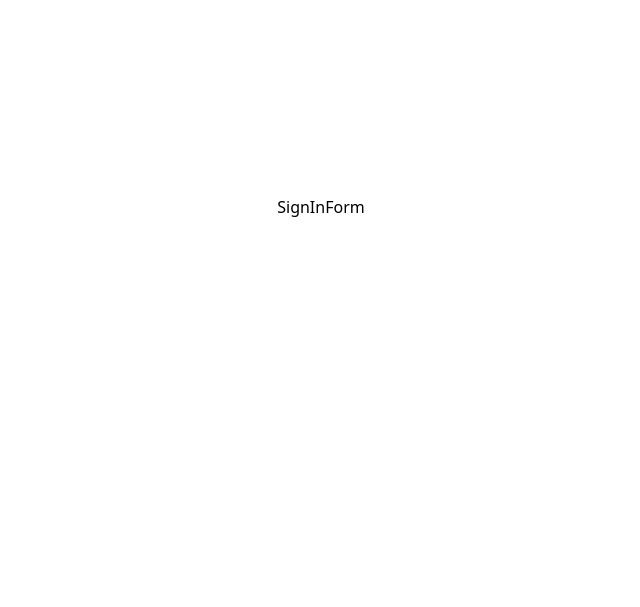
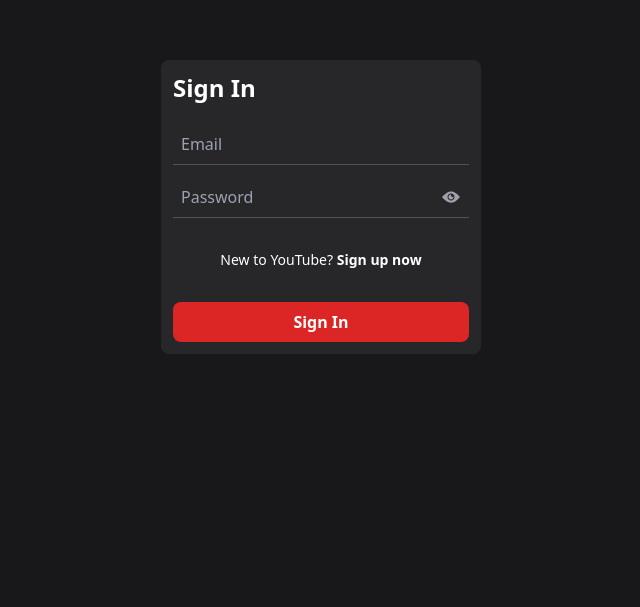
Before and after one commit to gopeshvasudev/youtubegg, a React (Create React App) app: page /login in a window 1280 px wide. Shown: the part 193-800 px from the top of the page, without its empty margins (319-959 px from the left). Built offline with nearby package versions, Linux system fonts and the light colour scheme.

Commit message:
Login page added

```diff
--- a/package.json
+++ b/package.json
@@ -11,6 +11,7 @@
     "firebase": "^11.0.2",
     "react": "^18.3.1",
     "react-dom": "^18.3.1",
+    "react-hook-form": "^7.53.2",
     "react-icons": "^5.3.0",
     "react-redux": "^9.1.2",
     "react-router-dom": "^6.28.0",
--- a/src/App.js
+++ b/src/App.js
@@ -2,10 +2,10 @@
 import { Outlet } from "react-router-dom";
 
 const App = () => {
-  return (
+  return window.location.pathname === "/login" ? (
+    <Outlet />
+  ) : (
     <>
-      {window.location.pathname === "/login" && <Outlet />}
-
       <Header />
       <main className="main w-full h-[90vh] bg-zinc-900 text-white flex">
         <aside className="sidebar w-[15%] h-full"></aside>
--- a/src/components/SignInForm.js
+++ b/src/components/SignInForm.js
@@ -1,7 +1,82 @@
 import React from "react";
+import { useDispatch, useSelector } from "react-redux";
+import { setIsLoginForm, setPasswordVisible } from "../store/reducers/appSlice";
+import { useForm } from "react-hook-form";
+import { IoIosEye, IoIosEyeOff } from "react-icons/io";
 
 const SignInForm = () => {
-  return <div>SignInForm</div>;
+  const dispatch = useDispatch();
+  const isPasswordVisible = useSelector((store) => store.app.isPasswordVisible);
+  const {
+    register,
+    handleSubmit,
+    formState: { errors },
+  } = useForm();
+
+  const isLoginFormHandler = () => {
+    dispatch(setIsLoginForm());
+  };
+
+  const passwordVisibleHandler = () => {
+    dispatch(setPasswordVisible());
+  };
+
+  const submitHandler = (data) => {
+    console.log(data);
+  };
+
+  return (
+    <div>
+      <form
+        onSubmit={handleSubmit(submitHandler)}
+        className="flex flex-col bg-zinc-800 w-80 p-3 gap-3 rounded-lg"
+      >
+        <h1 className="text-2xl font-black mb-2">Sign In</h1>
+
+        <input
+          className="w-full p-2 bg-transparent outline-none border-b border-zinc-600 focus:border-white"
+          type="email"
+          placeholder="Email"
+          {...register("email", { required: true })}
+        />
+
+        {errors.email && (
+          <p className="text-sm text-red-500">Email is Required</p>
+        )}
+
+        <div className="password-field w-full flex items-center border-b border-zinc-600 focus:border-white pr-2">
+          <input
+            className="w-full p-2 bg-transparent outline-none"
+            type={isPasswordVisible ? "text" : "password"}
+            placeholder="Password"
+            {...register("password", { required: true })}
+          />
+
+          <span
+            onClick={passwordVisibleHandler}
+            className="text-xl text-zinc-400 cursor-pointer"
+          >
+            {!isPasswordVisible ? <IoIosEye /> : <IoIosEyeOff />}
+          </span>
+        </div>
+
+        {errors.password && (
+          <p className="text-sm text-red-500">Password is Required</p>
+        )}
+
+        <p
+          onClick={isLoginFormHandler}
+          className="cursor-pointer text-sm my-5 text-center"
+        >
+          New to YouTube? <span className="font-bold">Sign up now</span>
+        </p>
+
+        <button type="submit" className="bg-red-600 py-2 rounded-lg font-bold">
+          Sign In
+        </button>
+      </form>
+    </div>
+  );
 };
 
 export default SignInForm;
--- a/src/components/SignUpForm.js
+++ b/src/components/SignUpForm.js
@@ -1,9 +1,97 @@
-import React from 'react'
+import React from "react";
+import { useDispatch, useSelector } from "react-redux";
+import { setIsLoginForm, setPasswordVisible } from "../store/reducers/appSlice";
+import { useForm } from "react-hook-form";
+import { IoIosEye, IoIosEyeOff } from "react-icons/io";
 
 const SignUpForm = () => {
+  const dispatch = useDispatch();
+  const isPasswordVisible = useSelector((store) => store.app.isPasswordVisible);
+  const {
+    register,
+    handleSubmit,
+    formState: { errors },
+  } = useForm();
+
+  const isLoginFormHandler = () => {
+    dispatch(setIsLoginForm());
+  };
+
+  const passwordVisibleHandler = () => {
+    dispatch(setPasswordVisible());
+  };
+
+  const submitHandler = (data) => {
+    console.log(data);
+  };
+
   return (
-    <div>SignUpForm</div>
-  )
-}
+    <div>
+      <form
+        onSubmit={handleSubmit(submitHandler)}
+        className="flex flex-col bg-zinc-800 w-80 p-3 gap-3 rounded-lg"
+      >
+        <h1 className="text-2xl font-black mb-2">Sign Up</h1>
 
-export default SignUpForm
+        <input
+          autoComplete="off"
+          className="w-full p-2 bg-transparent outline-none border-b border-zinc-600 focus:border-white"
+          type="text"
+          placeholder="Fullname"
+          {...register("fullname", { required: true })}
+        />
+
+        {errors.fullname && (
+          <p className="text-sm text-red-500">Fullname is Required</p>
+        )}
+
+        <input
+          autoComplete="off"
+          className="w-full p-2 bg-transparent outline-none border-b border-zinc-600 focus:border-white"
+          type="email"
+          placeholder="Email"
+          {...register("email", { required: true })}
+        />
+
+        {errors.email && (
+          <p className="text-sm text-red-500">Email is Required</p>
+        )}
+
+        <div className="password-field w-full flex items-center border-b border-zinc-600 focus:border-white pr-2">
+          <input
+            autoComplete="off"
+            className="w-full p-2 bg-transparent outline-none"
+            type={isPasswordVisible ? "text" : "password"}
+            placeholder="Password"
+            {...register("password", { required: true })}
+          />
+
+          <span
+            onClick={passwordVisibleHandler}
+            className="text-xl text-zinc-400 cursor-pointer"
+          >
+            {!isPasswordVisible ? <IoIosEye /> : <IoIosEyeOff />}
+          </span>
+        </div>
+
+        {errors.password && (
+          <p className="text-sm text-red-500">Password is Required</p>
+        )}
+
+        <p
+          onClick={isLoginFormHandler}
+          className="cursor-pointer text-sm my-5 text-center"
+        >
+          Already have an Account?{" "}
+          <span className="font-bold">Sign in now</span>
+        </p>
+
+        <button type="submit" className="bg-red-600 py-2 rounded-lg font-bold">
+          Sign Up
+        </button>
+      </form>
+    </div>
+  );
+};
+
+export default SignUpForm;
--- a/src/pages/Login.js
+++ b/src/pages/Login.js
@@ -6,7 +6,7 @@
   const isLoginForm = useSelector((store) => store.app.isLoginForm);
 
   return (
-    <main className="main w-full h-screen flex items-center justify-center">
+    <main className="main w-full h-screen flex items-center justify-center bg-zinc-900 text-white">
       {isLoginForm ? <SignInForm /> : <SignUpForm />}
     </main>
   );
--- a/src/store/appSlice.js
+++ b/src/store/reducers/appSlice.js
@@ -2,6 +2,7 @@
 
 const initialState = {
   isLoginForm: true,
+  isPasswordVisible: false,
 };
 
 const appSlice = createSlice({
@@ -11,8 +12,12 @@
     setIsLoginForm(state) {
       state.isLoginForm = !state.isLoginForm;
     },
+
+    setPasswordVisible(state) {
+      state.isPasswordVisible = !state.isPasswordVisible;
+    },
   },
 });
 
-export const { setIsLoginForm } = appSlice.actions;
+export const { setIsLoginForm, setPasswordVisible } = appSlice.actions;
 export default appSlice.reducer;
--- a/src/store/store.js
+++ b/src/store/store.js
@@ -1,5 +1,5 @@
 import { configureStore } from "@reduxjs/toolkit";
-import appReducer from "./appSlice";
+import appReducer from "./reducers/appSlice";
 
 const store = configureStore({
   reducer: {
```
Also changed, not shown: 1 other file (tests, documents, lock files or other folders).
